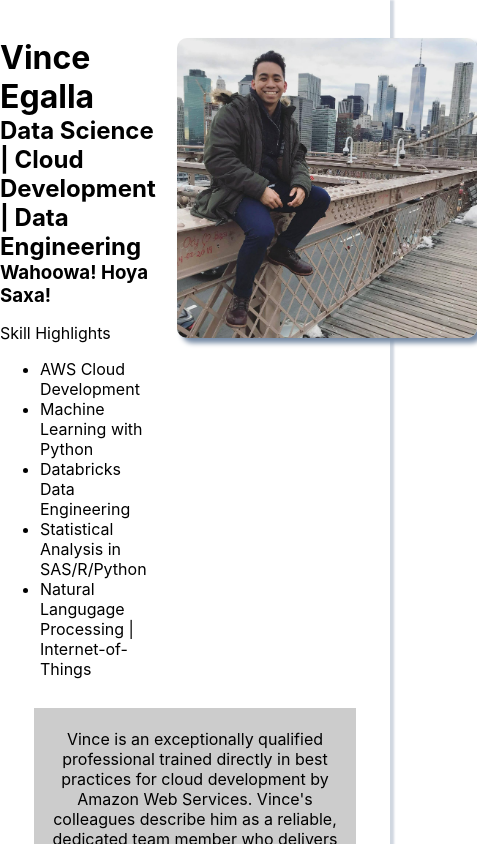
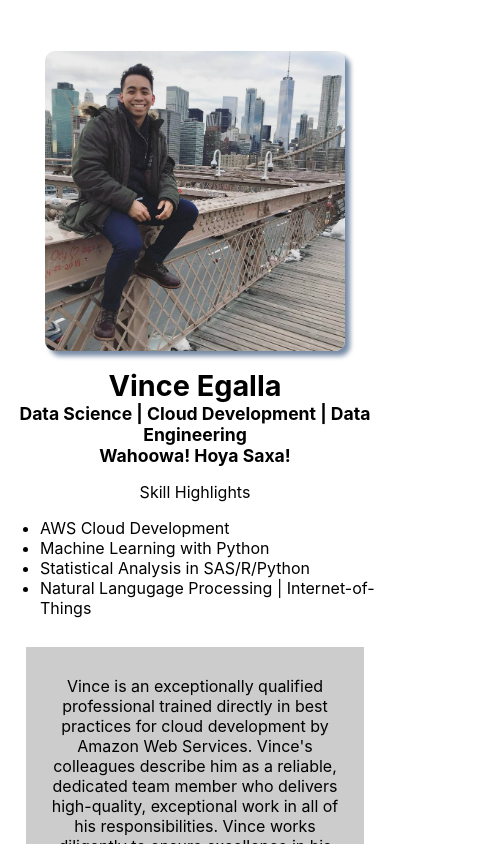
Before and after one commit to vegalla/react-profile, a React (Create React App) app: page / in a window 390 px wide. Shown: the top 844 px of the page, 477 px wide, since content can reach past the window. Built offline with nearby package versions, Linux system fonts and the light colour scheme.

Commit message:
Improve responsiveness for smaller screens

```diff
--- a/src/Components/Badges.js
+++ b/src/Components/Badges.js
@@ -48,7 +48,7 @@ const Badges = () => {
     return (
         <div className={styles.main}>
             {BADGES.map(badge => (
-                <span className={styles.badge}>
+                <span key={badge.validation} className={styles.badge}>
                     <Tooltip tooltipContent={Explainer(badge.issueDate, badge.validation)}>
                         <img src={badge.image} alt={badge.al} />
                     </Tooltip>
--- a/src/Components/Education.js
+++ b/src/Components/Education.js
@@ -1,8 +1,10 @@
 import styles from './Education.module.css';
 
 const Education = () => {
+
     return (
-        <div className={styles.main}>
+        <>
+            <div id="main"className={styles.main}>
                 <span className={styles.mainLeft}>
                     <h1>University of Virginia</h1>
                     <h2>Bachelor's in Economics</h2>
@@ -14,6 +16,7 @@ const Education = () => {
                     <p>2020-2022</p>
                 </span>
             </div>
+        </>
     )
 };
 
--- a/src/Components/Intro.js
+++ b/src/Components/Intro.js
@@ -14,7 +14,7 @@ const Intro = () => {
                 <ul>
                     <li>AWS Cloud Development</li>
                     <li>Machine Learning with Python</li>
-                    <li>Databricks Data Engineering</li>
+                    {/* <li>Databricks Data Engineering</li> */}
                     <li>Statistical Analysis in SAS/R/Python</li>
                     <li>Natural Langugage Processing | Internet-of-Things</li>
                 </ul>
--- a/src/Components/Intro.module.css
+++ b/src/Components/Intro.module.css
@@ -2,34 +2,41 @@
     /* border: dotted red; */
 
     .profile {
-        display: inline-flex;
+        /* background-color: yellow; */
+
+        display: flex;
         /* width: */
         /* margin: auto; */
 
+        justify-content: space-evenly;
+        /* align-items: left; */
         margin-bottom: 13px;
+        flex-wrap: wrap;
 
         .description {
             /* border: dotted red; */
 
-            /* wi */
             text-align: left;
 
             h1 {
                 /* border: dotted red; */
 
                 margin: 0px;
+                font-size: 1.8em;
             }
 
             h2 {
                 /* border: dotted red; */
 
                 margin: 0px;
+                font-size: 1.1em;
             }
 
             h3 {
                 /* border: dotted red; */
 
                 margin: 0px;
+                font-size: 1.1em;
             }
 
         }
@@ -38,9 +45,10 @@
             /* border: dotted red; */
 
             display: inline-block;
+            margin: 13px;
 
             img {
-                margin-left: 21px;
+                /* margin-left: 21px; */
                 max-width: 300px;
 
                 border-radius: 10px;
@@ -55,9 +63,35 @@
         /* border: dotted red; */
 
         margin: auto;
-        padding: 5px;
+        padding: 13px;
         width: 80%;
 
-        background-color: rgba(0,0,0,0.2);
+        background-color: rgba(0, 0, 0, 0.2);
     }
 }
+
+@media screen and (max-width: 531px) {
+    .picture {
+        order: 1;
+    }
+
+    .description {
+        order: 2;
+
+        h1 {
+            text-align: center;
+        }
+
+        h2 {
+            text-align: center;
+        }
+
+        h3 {
+            text-align: center;
+        }
+
+        p {
+            text-align: center;
+        }
+    }
+}
--- a/src/Components/JobTimeline.js
+++ b/src/Components/JobTimeline.js
@@ -25,7 +25,7 @@ const JobDisplay = props => {
             {props.additional_positions &&
             <div className={styles.additional}>
                 {props.additional_positions.map(pos => (
-                    <span>
+                    <span key={pos.position}>
                         <h3>{pos.position}</h3>
                         <p>{pos.startDate} - {pos.endDate}</p>
                     </span>
--- a/src/Components/JobTimeline.module.css
+++ b/src/Components/JobTimeline.module.css
@@ -1,16 +1,28 @@
 .block {
     /* border: dotted red; */
+    /* background-color: yellow; */
 
     width: 100%;
     margin: auto;
 
     .main {
         margin-bottom: 13px;
+        /* display: flex; */
+        display: flex;
+        justify-content: space-around;
+        align-items: center;
+        margin-bottom: 13px;
+        flex-wrap: wrap;
 
         .header1 {
             /* border: dotted red; */
 
             /* height: 40px; */
+            flex: 1 0 55%;
+            /* display:flex;
+            justify-content: space-around;
+            align-items: center;
+            flex-wrap:wrap; */
 
             h1 {
                 /* border: dotted red; */
@@ -35,6 +47,7 @@
 
         .header2 {
             /* border: dotted red; */
+            flex: 1 0 55%;
 
             /* height: 40px; */
 
@@ -82,6 +95,7 @@
         .additional {
             /* border: dotted red; */
             /* height: 40px; */
+            flex: 1 0 55%;
 
             h3 {
                 /* border: dotted red; */
--- a/src/UI/TooltipContent.module.css
+++ b/src/UI/TooltipContent.module.css
@@ -2,7 +2,7 @@
     position: absolute;
     z-index: 50;
     padding: 0.75rem;
-    border-radius: 0.5rem;
+    border-radius: 0.1rem 0.5rem 0.5rem 0.5rem;
     width: max-content;
     color: #ffffff;
     background-color: #1F2937;
```
Also changed, not shown: src/Functions/HideShowDiv.js (added, +11 -0 lines). Lines whose indentation alone changed are shown as unchanged.
